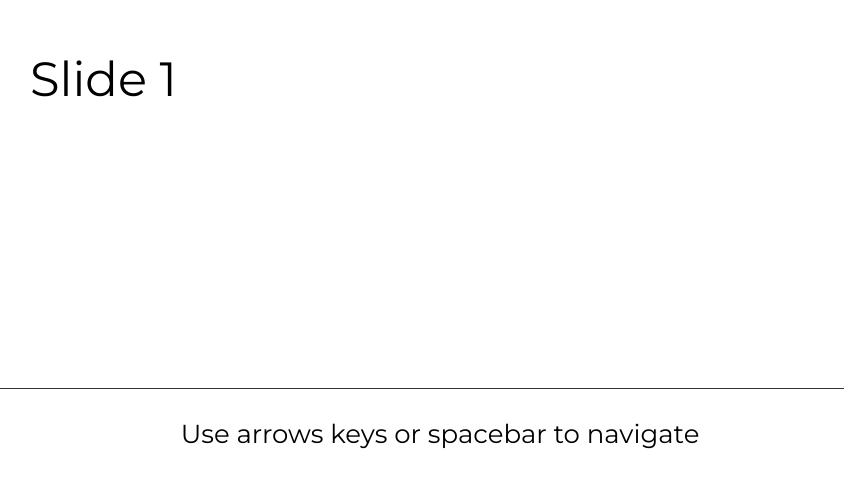
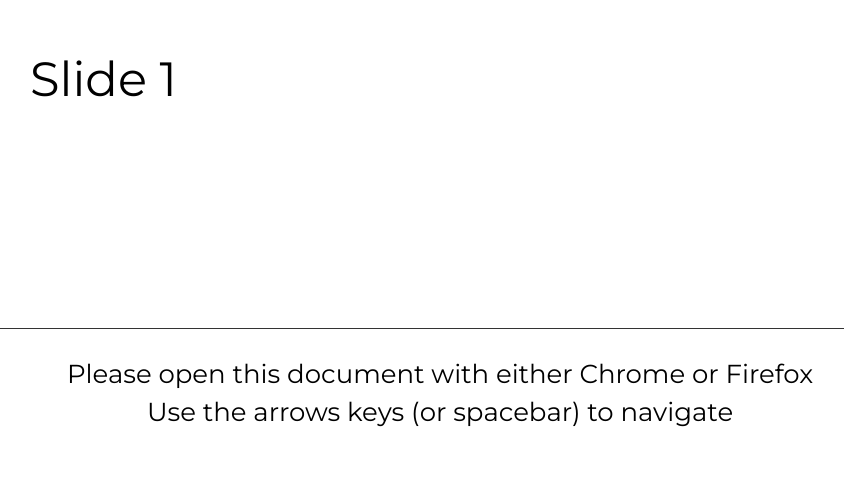
Before and after one commit to wes5huang/lightspeedPresentation, a website: page index.html in a window 1280 px wide. Shown: the part 321-800 px from the top of the page, without its empty margins (200-1044 px from the left). Drawn offline with Linux system fonts and the light colour scheme.

Commit message:
use Chrome or Firefox

```diff
--- a/index.html
+++ b/index.html
@@ -40,7 +40,7 @@
 				border-top: 1px solid #333;
 				bottom: 0;
 				display: block;
-				height: 90px;
+				height: 150px;
 				left: 0;
 				line-height: 90px;
 				pointer-events: auto;
@@ -174,7 +174,8 @@
 		</div>
 
 		<div id="footer">
-			<p style="font-size:26px; text-align:center;">Use arrows keys or spacebar to navigate</p>
+			<p style="font-size:26px; text-align:center;">Please open this document with either Chrome or Firefox</p>
+			<p style="font-size:26px; text-align:center; margin-top:-2em;">Use the arrows keys (or spacebar) to navigate</p>
 		</div>
 
 		<!-- <script src="http://netdna.impressjscdn.com/impressjs/0.5.3/js/impress.js"></script> -->
```
